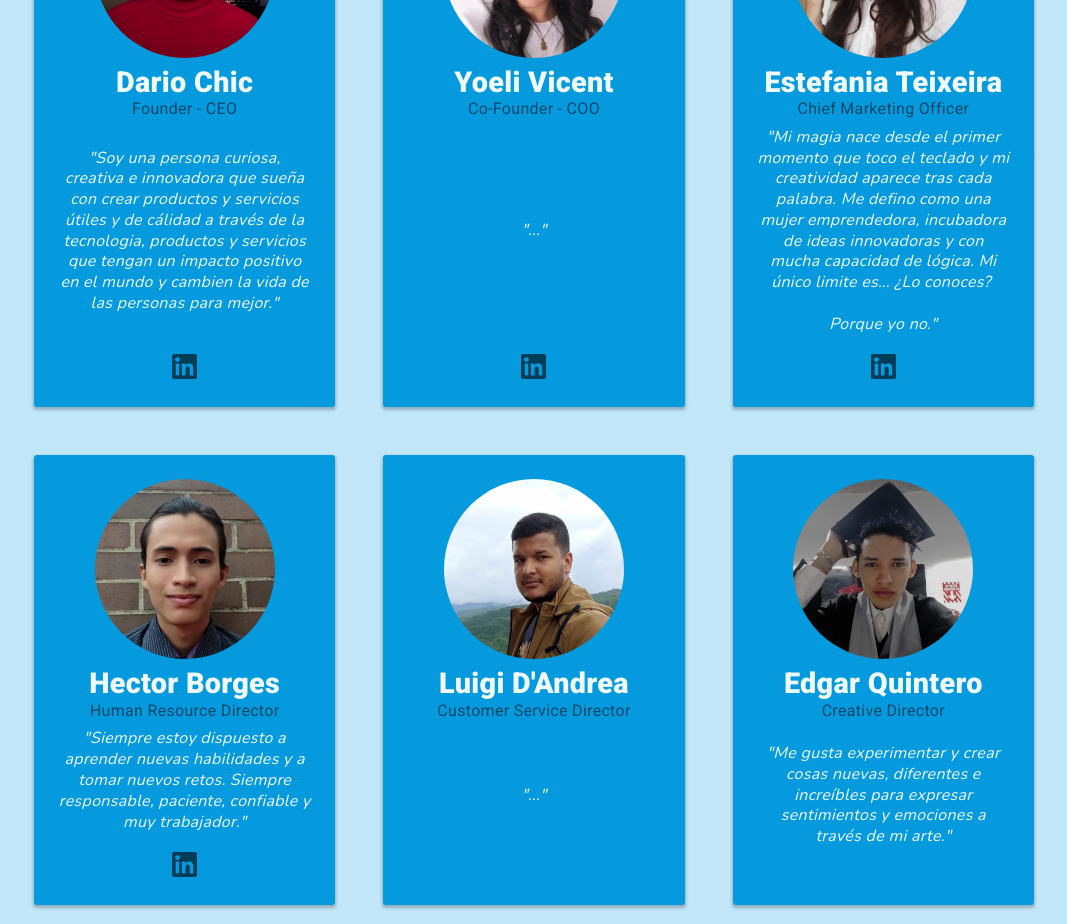
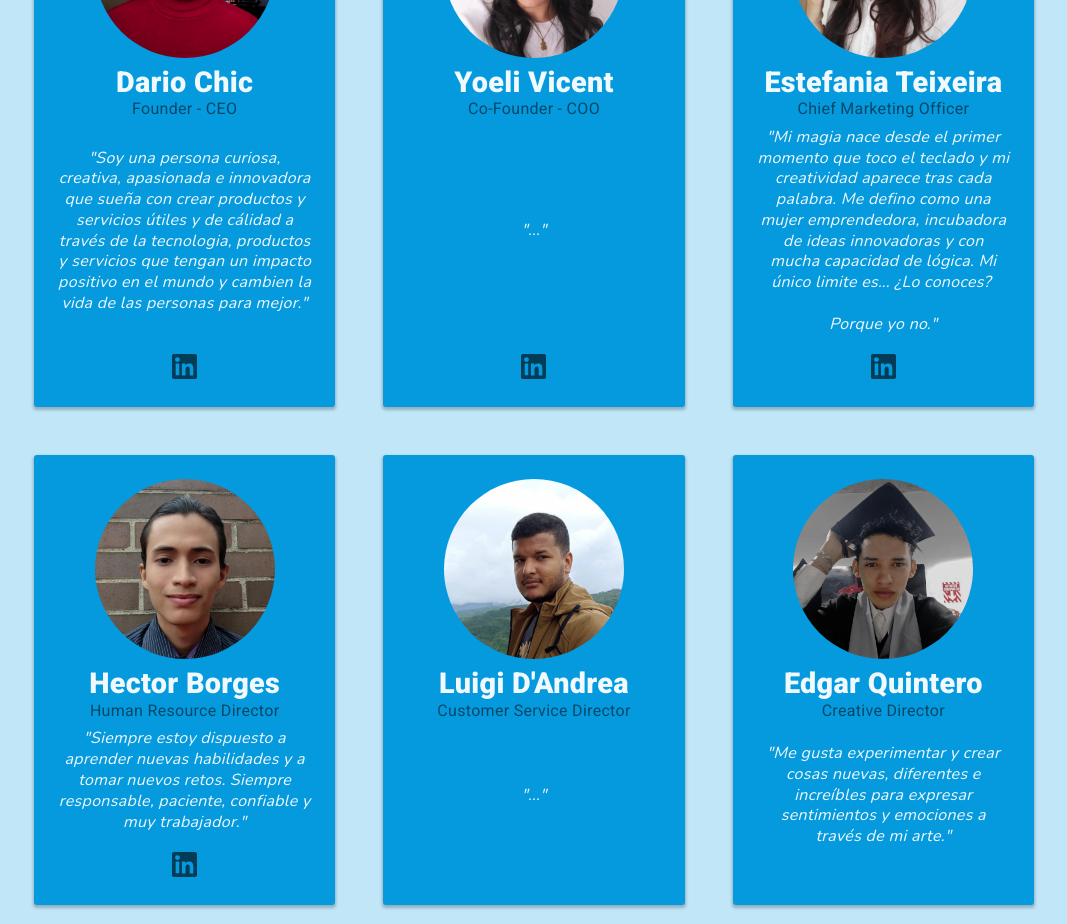
Before and after one commit to dario-chic/mingles, a Next.js app: page / in a window 1280 px wide. Shown: the part 3740-4664 px from the top of the page, without its empty margins (106-1173 px from the left). Built offline with nearby package versions, Linux system fonts and the light colour scheme.

Commit message:
enhancing

```diff
--- a/components/Questions.js
+++ b/components/Questions.js
@@ -13,7 +13,7 @@ const questions = [
   },
   {
     question: "¿De verdad es gratis?",
-    detail: `Ser parte de la comunidad y participar en todos los eventos es totalmente gratuito. Hay algunas activades pagas (como charlas personalizadas con profesores), pero claramente estas son opcionales para los que quieran ir mas allá en su jornada.`,
+    detail: `Así es, ser miembro, y participar en las actividades y eventos de la comunidad es totalmente gratuito y para todas las personas. A medida que crezcamos es posible que incluyamos características especiales de paga, pero en general, Mingles siempre será de gratis acceso para todos.`,
   },
   {
     question: "¿Mingles es una aplicación?",
--- a/data/members.js
+++ b/data/members.js
@@ -4,7 +4,7 @@ const members = [
   {
     name: "Dario Chic",
     position: "Founder - CEO",
-    description: `Soy una persona curiosa, creativa e innovadora que sueña con crear productos y servicios útiles y de cálidad a través de la tecnologia, productos y servicios que tengan un impacto positivo en el mundo y cambien la vida de las personas para mejor.`,
+    description: `Soy una persona curiosa, creativa, apasionada e innovadora que sueña con crear productos y servicios útiles y de cálidad a través de la tecnologia, productos y servicios que tengan un impacto positivo en el mundo y cambien la vida de las personas para mejor.`,
     pic: "/members/dariochic.webp",
     social: {
       linkedin: "https://www.linkedin.com/in/dario-chic-11a22a228/",
```
